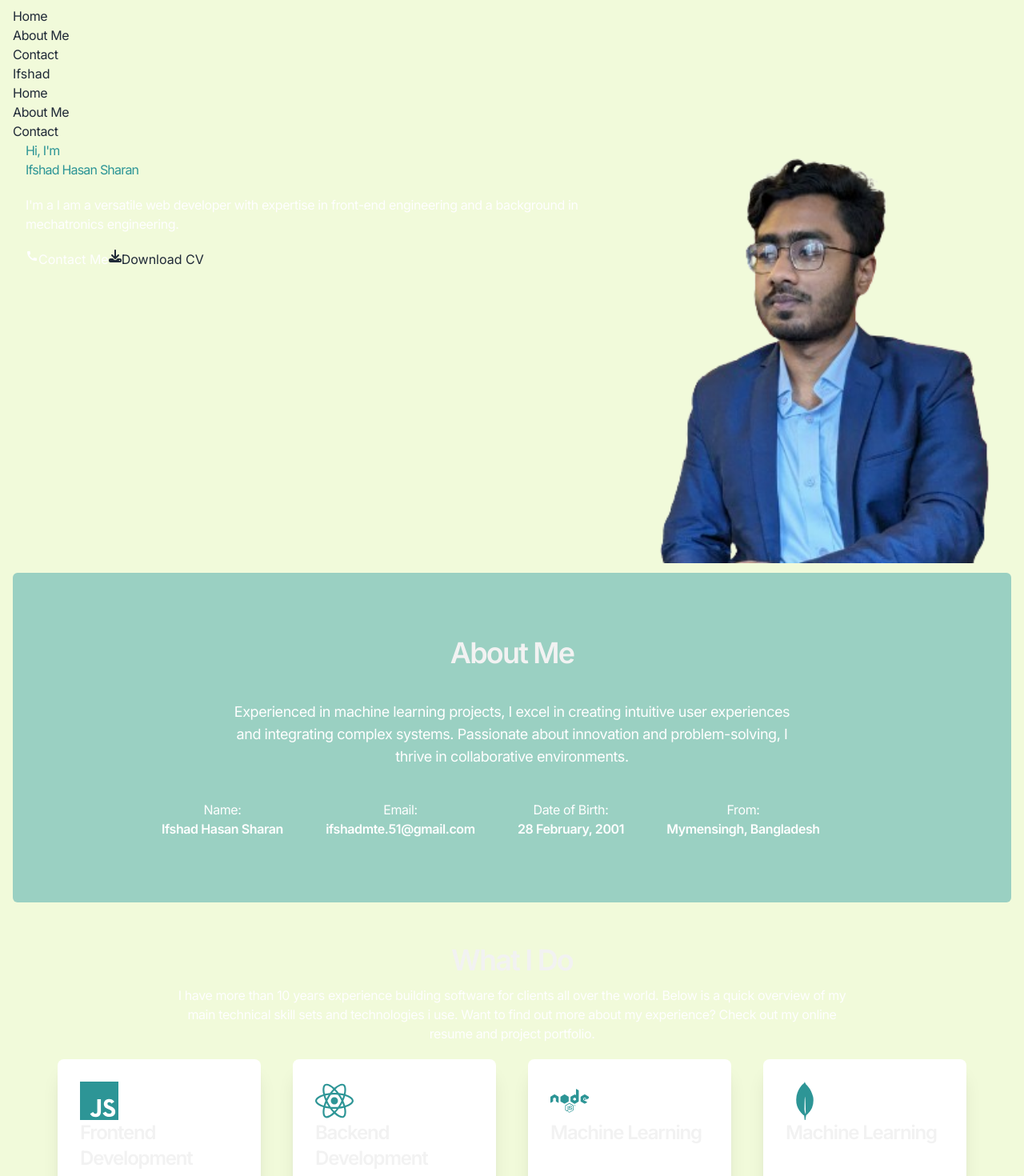
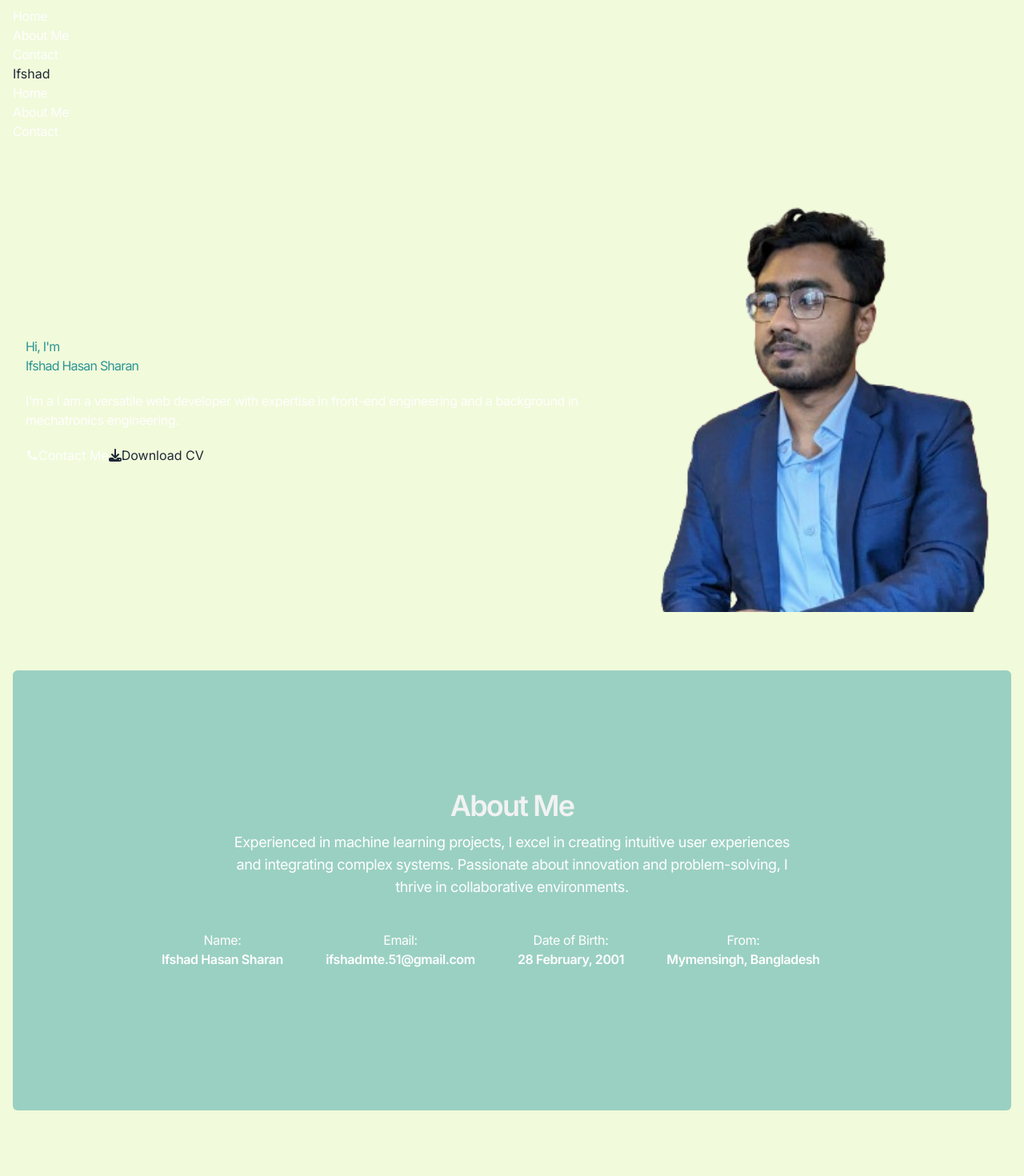
Before and after one commit to ifshad/developer-portfolio-ifshad, a Next.js app: page / in a window 1280 px wide. Shown: the part 1240-2710 px from the top of the page at 80% size. Built offline with nearby package versions, Linux system fonts and the light colour scheme.

Commit message:
header styles updated

```diff
--- a/Components/Layout/Header.tsx
+++ b/Components/Layout/Header.tsx
@@ -25,7 +25,7 @@ export default function Header() {
             </div>
             <ul
               tabIndex={0}
-              className="menu menu-sm dropdown-content mt-3 z-[1] p-2 shadow bg-base-100 rounded-box w-52"
+              className="menu menu-sm dropdown-content mt-3 z-[1] p-2 shadow text-base-100 rounded-box w-52"
             >
               <li>
                 <Link href="/">Home</Link>
@@ -38,17 +38,17 @@ export default function Header() {
               </li>
             </ul>
           </div>
-          <a className="btn btn-ghost text-xl">Ifshad</a>
+          <Link href="/" className="btn btn-ghost text-xl">Ifshad</Link>
         </div>
         <div className="navbar-end">
-          <ul className="menu menu-horizontal px-1">
-            <li>
+          <ul className="menu menu-horizontal text-base-100 font-medium text-base px-1">
+            <li className="hover:text-teal">
               <Link href="/">Home</Link>
             </li>
-            <li>
+            <li className="hover:text-teal">
               <Link href="/about">About Me</Link>
             </li>
-            <li>
+            <li className="hover:text-teal">
               <Link href="/contact">Contact</Link>
             </li>
           </ul>
--- a/Components/SelfBanner/page.tsx
+++ b/Components/SelfBanner/page.tsx
@@ -8,7 +8,7 @@ import { MdCall } from "react-icons/md";
 
 export default function SelfBanner() {
   return (
-    <div className="container flex justify-between items-center py-10">
+    <div className="container flex justify-between items-center py-10 lg:h-[650px]">
       <div className="">
         <h1 className="text-6xl text-teal font-bold mb-5">
           Hi, I&apos;m <br />{" "}
--- a/app/page.tsx
+++ b/app/page.tsx
@@ -7,8 +7,9 @@ export default function Home() {
     <div className="container">
       <SelfBanner />
       {/* About */}
-      <div className="container bg-teal-light p-10 text-center my-3 rounded-md">
-        <h2 className="text-base-200 text-4xl font-semibold my-10">About Me</h2>
+      <div className="container bg-teal-light p-10 text-center my-3 rounded-md flex items-center lg:h-[550px]">
+        <div>
+          <h2 className="text-base-200 text-4xl font-semibold my-3">About Me</h2>
           <p className="text-base-100 text-lg w-3/5 mx-auto mb-8">Experienced in machine learning projects, I excel in creating intuitive user experiences and integrating complex systems. Passionate about innovation and problem-solving, I thrive in collaborative environments.</p>
           <ul className="flex justify-between text-base-100 w-3/4 mx-auto my-10">
             <li><p>Name: <br /> <span className="font-semibold">Ifshad Hasan Sharan</span></p></li>
@@ -18,8 +19,9 @@ export default function Home() {
             <li></li>
           </ul>
         </div>
+      </div>
       {/* What I do */}
-      <div className="container">
+      <div className="container flex items-center lg:h-[650px]">
         <div className="p-10">
           <h2 className="text-4xl text-base-200 font-semibold text-center mb-3">What I Do</h2>
           <p className="text-center text-base-100 w-3/4 mx-auto mb-5">I have more than 10 years experience building software for clients all over the world. Below is a quick overview of my main technical skill sets and technologies i use. Want to find out more about my experience? Check out my online resume and project portfolio.</p>
```
Lines whose indentation alone changed are shown as unchanged.
